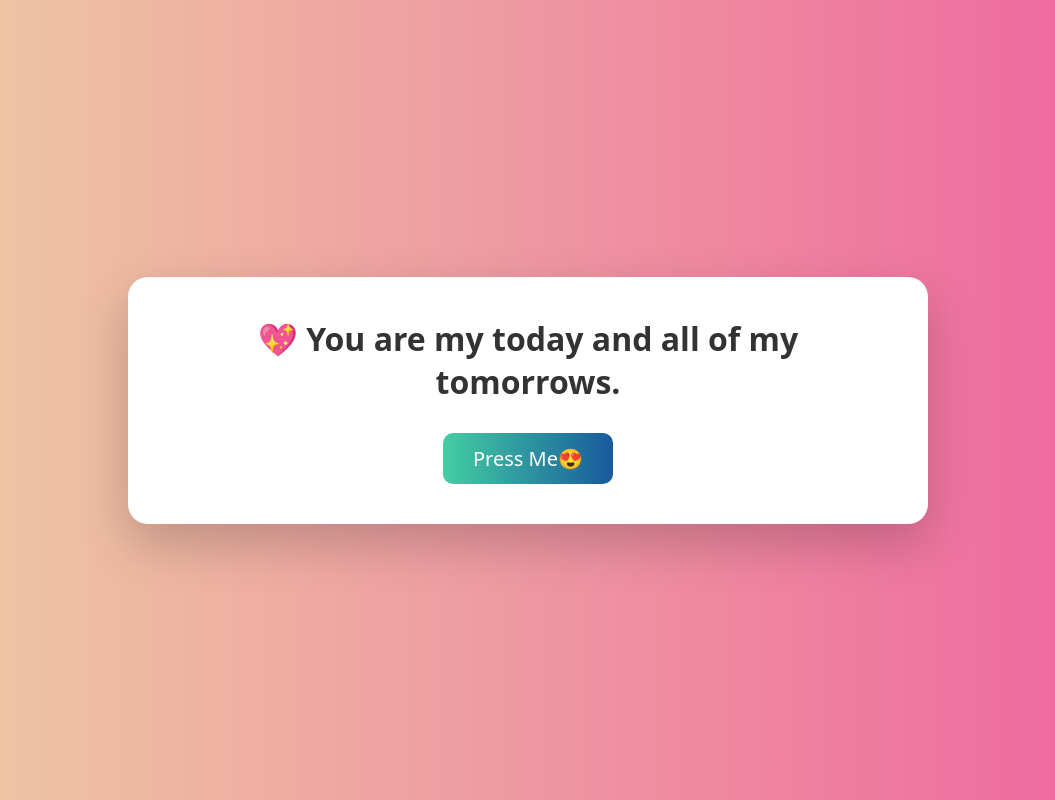
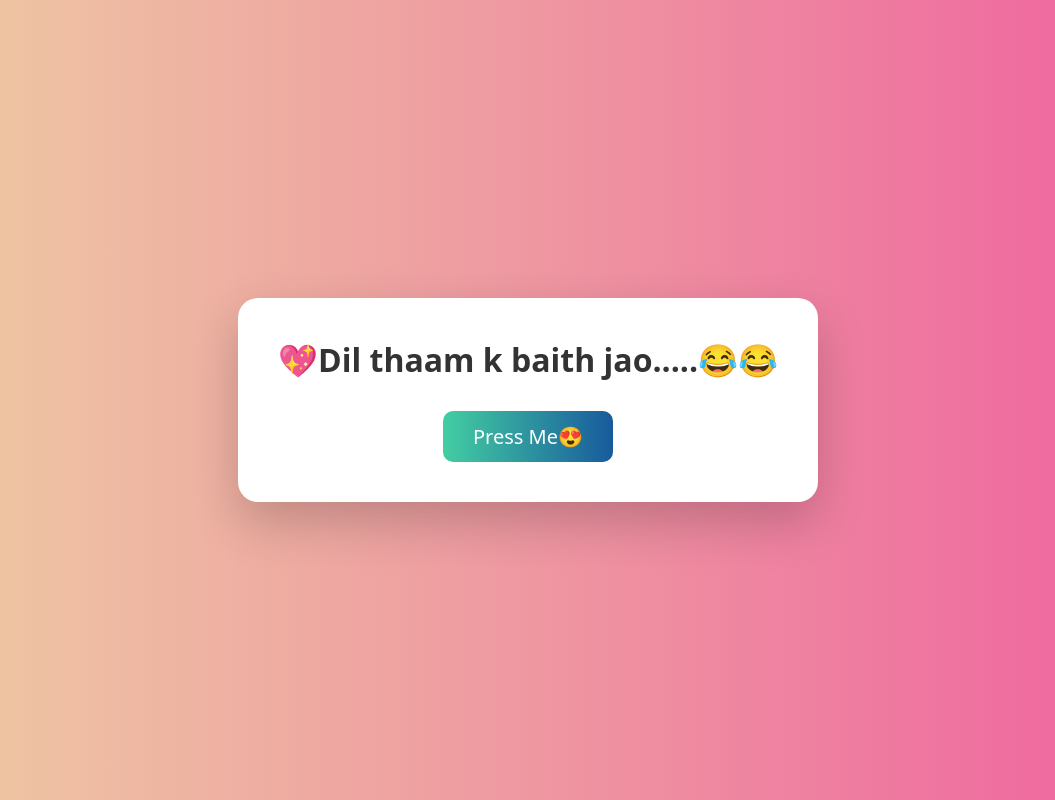
Before and after one commit to Ankitchaudhary2003/ColorChanger, a plain HTML site: page RandomQuoteGenerator/index.html in a window 1280 px wide. Shown: the whole page, without its empty margins (112-1167 px from the left). Drawn offline with Linux system fonts and the light colour scheme; a web font is replaced by a local one.

Commit message:
this is 6th commit

```diff
--- a/RandomQuoteGenerator/index.html
+++ b/RandomQuoteGenerator/index.html
@@ -9,7 +9,7 @@
 <body>
   <div class="main">
     <div class="quote-box">
-      <h2 class="h2">💖 You are my today and all of my tomorrows.</h2>
+      <h2 class="h2">💖Dil thaam k baith jao.....😂😂</h2>
       <button class="press">Press Me😍</button>
     </div>
   </div>
```
